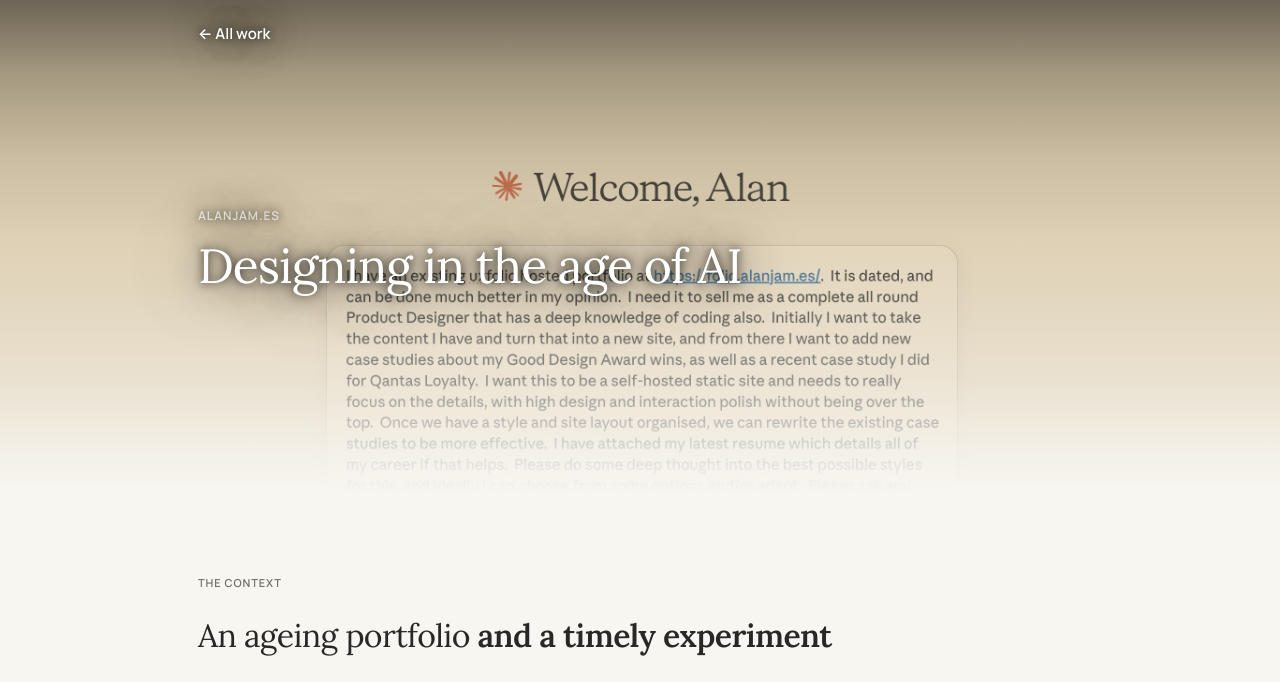
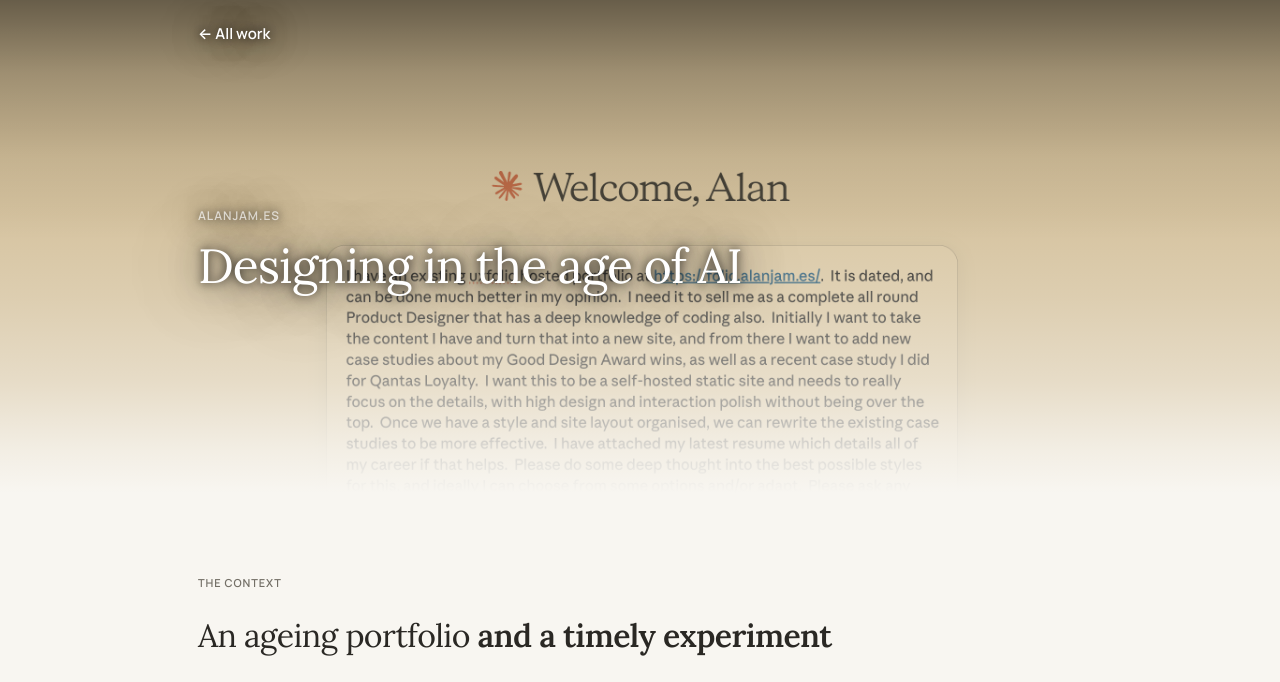
Before and after one commit to adventia/alanjam.es, a website: page App/pages/ai-collaboration.html in a window 1280 px wide. Shown: the part 67-749 px from the top of the page. Drawn offline with nearby package versions, Linux system fonts and the light colour scheme; files that its build step writes are made by us from their sources.

Commit message:
darker hero

```diff
--- a/App/less/case-study.less
+++ b/App/less/case-study.less
@@ -65,6 +65,14 @@
     mix-blend-mode: multiply;
     pointer-events: none;
   }
+
+
+  // Accent colour wash over image
+  &__image-wrap-dark::after {
+    opacity: 0.95 !important;
+  }
+
+
 
   // Dark block at top, graduating slowly into image
   &::before {
--- a/App/pages/ai-collaboration.html
+++ b/App/pages/ai-collaboration.html
@@ -186,7 +186,7 @@
        ═══════════════════════════════════════ -->
 
   <section class="cs-hero">
-    <div class="cs-hero__image-wrap">
+    <div class="cs-hero__image-wrap cs-hero__image-wrap-dark">
       <img class="cs-hero__image" src="../img/projects/ai-hero.png" alt="The initial prompt that started this portfolio — Welcome, Alan" style="object-position: center calc(50% + 150px);" width="2734" height="1900">
     </div>
 
```
